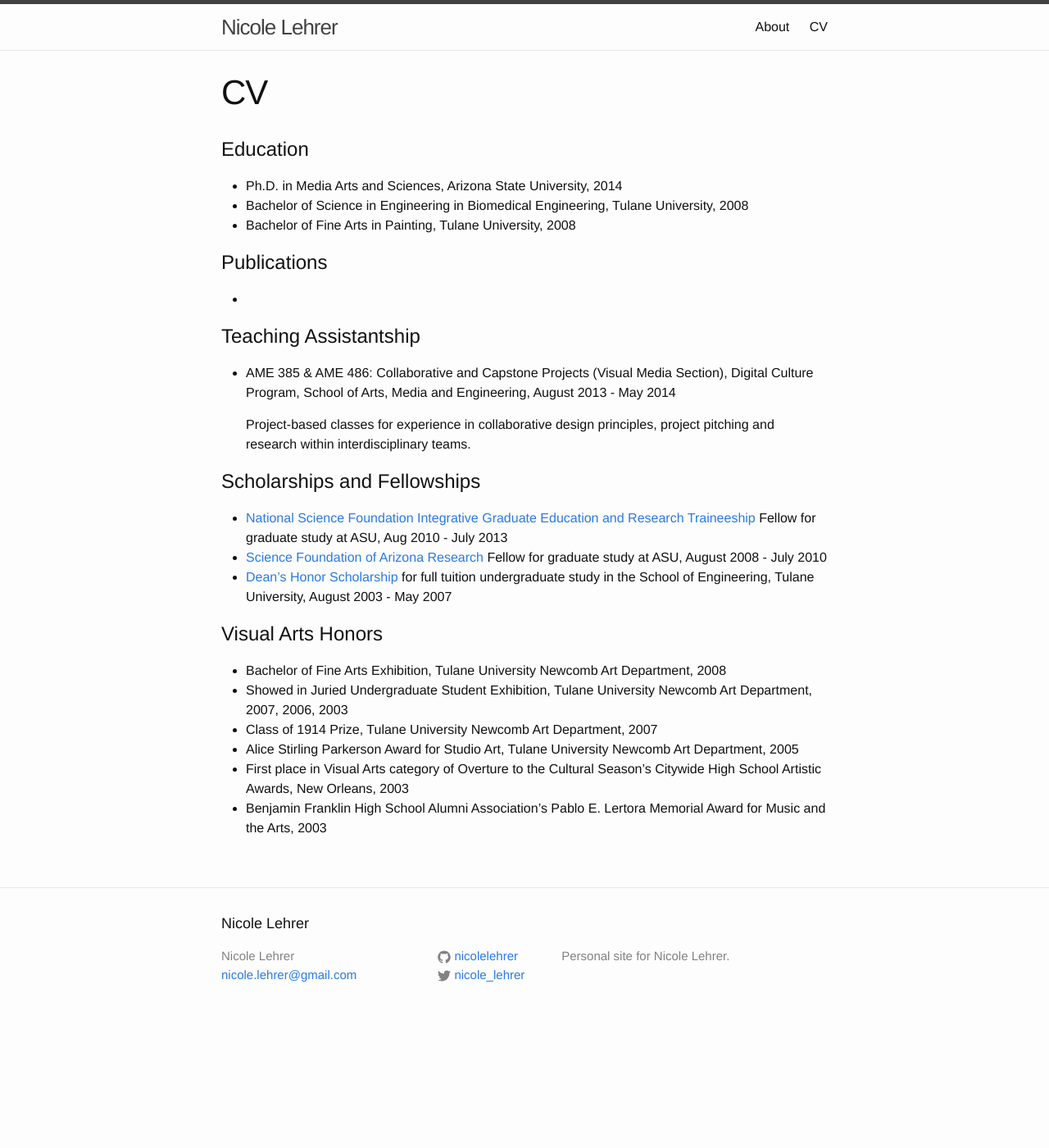
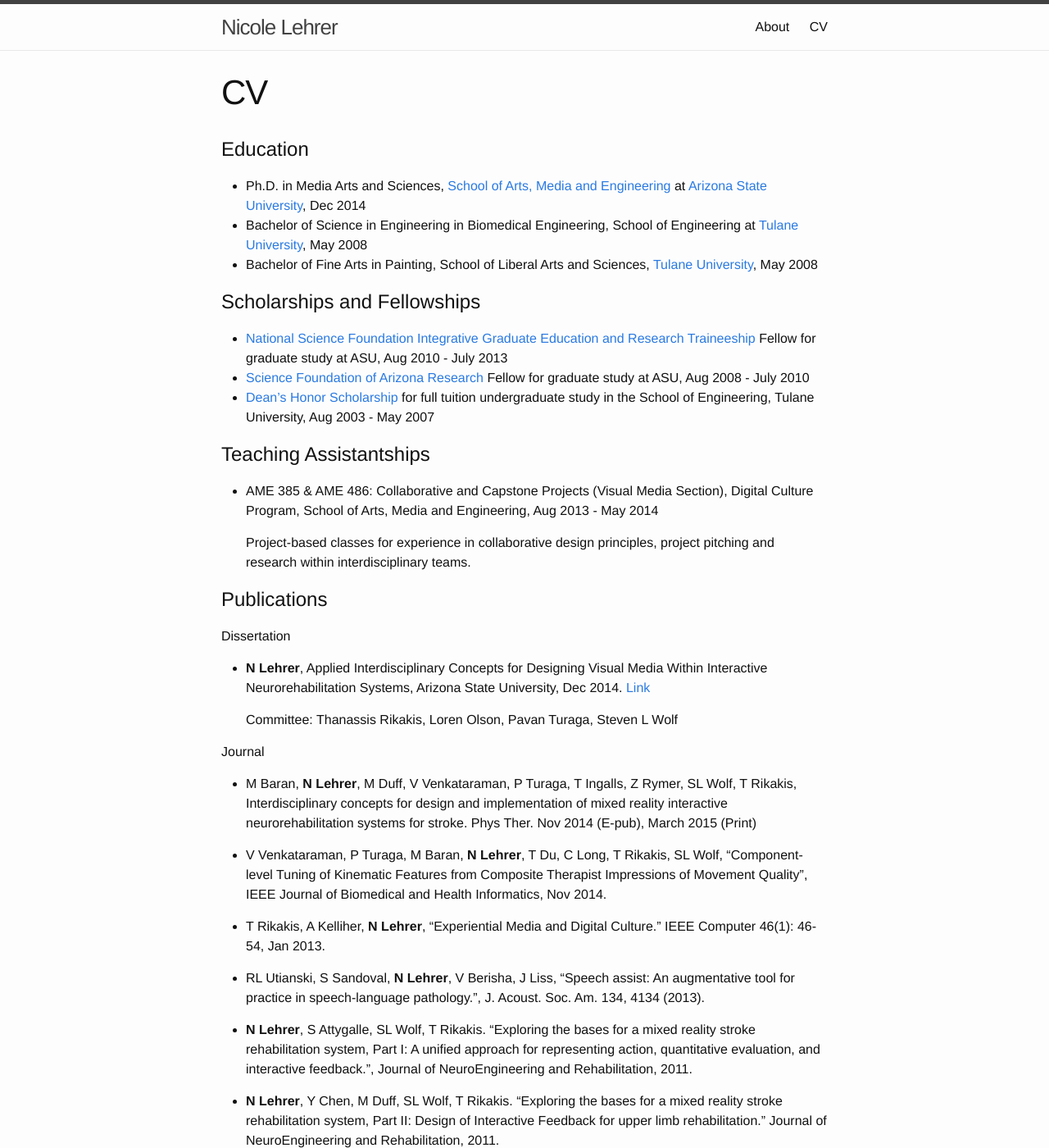
Before and after one commit to nicolelehrer/nicolelehrer.github.io, a Jekyll site: the page built from 1CV.md, in a window 1280 px wide and 1400 px high. Shown: the whole window at 82% size. Built offline with Jekyll 4.4.1, drawn with Linux system fonts in a browser that asks for light colours; some of the changed text lies outside the part shown.

Commit message:
updated CV

```diff
--- a/1CV.md
+++ b/1CV.md
@@ -7,35 +7,87 @@ permalink: /CV/
 Education
 ===
 
-- Ph.D. in Media Arts and Sciences, Arizona State University, 2014
-- Bachelor of Science in Engineering in Biomedical Engineering, Tulane University, 2008
-- Bachelor of Fine Arts in Painting, Tulane University, 2008
+- Ph.D. in Media Arts and Sciences, [School of Arts, Media and Engineering](http://ame.asu.edu) at [Arizona State University](http://www.asu.edu), Dec 2014
+- Bachelor of Science in Engineering in Biomedical Engineering, School of Engineering at [Tulane University](http://tulane.edu), May 2008
+- Bachelor of Fine Arts in Painting, School of Liberal Arts and Sciences, [Tulane University](http://tulane.edu), May 2008
 
+Scholarships and Fellowships
+===
+
+- [National Science Foundation Integrative Graduate Education and Research Traineeship](http://www.igert.org) Fellow for graduate study at ASU, Aug 2010 - July 2013
+- [Science Foundation of Arizona Research](http://www.sfaz.org) Fellow for graduate study at ASU, Aug 2008 - July 2010
+- [Dean's Honor Scholarship](http://tulane.edu/financialaid/grants/dhs.cfm) for full tuition undergraduate study in the School of Engineering, Tulane University, Aug 2003 - May 2007
+
+Teaching Assistantships
+===
+
+- AME 385 & AME 486: Collaborative and Capstone Projects (Visual Media Section), Digital Culture Program, School of Arts, Media and Engineering, Aug 2013 - May 2014
+
+	Project-based classes for experience in collaborative design principles, project pitching and research within interdisciplinary teams.
 
 Publications
 ===
 
--
+Dissertation
+
+- **N Lehrer**, Applied Interdisciplinary Concepts for Designing Visual Media Within Interactive Neurorehabilitation Systems, Arizona State University, Dec 2014. [Link](http://repository.asu.edu/items/26862)
+
+	Committee: Thanassis Rikakis, Loren Olson, Pavan Turaga, Steven L Wolf
+
+Journal
+
+- M Baran, **N Lehrer**, M Duff, V Venkataraman, P Turaga, T Ingalls, Z Rymer, SL Wolf, T Rikakis, Interdisciplinary concepts for design and implementation of mixed reality interactive neurorehabilitation systems for stroke. Phys Ther. Nov 2014 (E-pub), March 2015 (Print)
+
+- V Venkataraman, P Turaga, M Baran, **N Lehrer**, T Du, C Long, T Rikakis, SL Wolf, "Component-level Tuning of Kinematic Features from Composite Therapist Impressions of Movement Quality", IEEE Journal of Biomedical and Health Informatics, Nov 2014.
+
+- T Rikakis, A Kelliher, **N Lehrer**, "Experiential Media and Digital Culture." IEEE Computer 46(1): 46-54, Jan 2013.
+
+- RL Utianski, S Sandoval, **N Lehrer**, V Berisha, J Liss, "Speech assist: An augmentative tool for practice in speech-language pathology.", J. Acoust. Soc. Am. 134, 4134 (2013).
+
+- **N Lehrer**, S Attygalle, SL Wolf, T Rikakis. "Exploring the bases for a mixed reality stroke rehabilitation system, Part I: A unified approach for representing action, quantitative evaluation, and interactive feedback.", Journal of NeuroEngineering and Rehabilitation, 2011.
+
+- **N Lehrer**, Y Chen, M Duff, SL Wolf, T Rikakis. "Exploring the bases for a mixed reality stroke rehabilitation system, Part II: Design of Interactive Feedback for upper limb rehabilitation." Journal of NeuroEngineering and Rehabilitation, 2011.
+
+- Y Chen, M Duff, **N Lehrer**, SM Liu, P Blake, SL Wolf, H Sundaram, and T Rikakis, "A Novel Adaptive Mixed Reality System for Stroke Rehabilitation: Principles, Proof of Concept and Preliminary Application in Two Patients", Topics in Stroke Rehabilitation 2011, 18(3):212–230
 
 
-Teaching Assistantship
-===
-- AME 385 & AME 486: Collaborative and Capstone Projects (Visual Media Section), Digital Culture Program, School of Arts, Media and Engineering, August 2013 - May 2014
+Conference
 
-	Project-based classes for experience in collaborative design principles, project pitching and research within interdisciplinary teams.
+- V Venkataraman, P Turaga, **N Lehrer**, M Baran, T Rikakis, SL Wolf, "Decision Support for Stroke Rehabilitation Therapy via Describable Attribute-based Decision Trees", International Conference of the IEEE Engineering in Medicine and Biology Society, Aug 2014.
 
-Scholarships and Fellowships
-===
-- [National Science Foundation Integrative Graduate Education and Research Traineeship](http://www.igert.org) Fellow for graduate study at ASU, Aug 2010 - July 2013
-- [Science Foundation of Arizona Research](http://www.sfaz.org) Fellow for graduate study at ASU, August 2008 - July 2010
-- [Dean's Honor Scholarship](http://tulane.edu/financialaid/grants/dhs.cfm) for full tuition undergraduate study in the School of Engineering, Tulane University, August 2003 - May 2007
+- V Venkataraman, P Turaga, **N Lehrer**, M Baran, T Rikakis, SL Wolf, "Attractor-Shape for Dynamical Analysis of Human Movement: Applications in Stroke Rehabilitation and Action Recognition", IEEE Conference on Computer Vision and Pattern Recognition Workshops, June 2013.
+
+- M Baran, **N Lehrer**, D Siwiak, Y Chen, M Duff, T Ingalls, T Rikakis, "Design of a home-based adaptive mixed reality rehabilitation system for stroke survivors.", 33rd Annual IEEE EMBS, Boston, MA, Aug 2011.
+
+- **N Lehrer** & M Baran. Adaptive mixed reality stroke rehabilitation for clinical and home-based application. Presentation at American Physical Therapy Association Combined Sections Meeting 2011.
+
+- D Siwiak, **N Lehrer**, M Baran, Y Chen, M Duff, T Ingalls, and T Rikakis, "A Home-based Adaptive Mixed Reality Rehabilitation System," Proceedings of ACM Multimedia International Conference (ACM MM), Scottsdale, AZ. November 28 - December 1, 2011. pdf
+
+- M Baran, **N Lehrer**, D Siwiak, Y Chen, M Duff, T Ingalls, T Rikakis. "Design of a home-based adaptive mixed reality rehabilitation system for stroke survivors." 33rd Annual International IEEE EMBS Conference, Boston, Massachusetts, August 30 - September 3, 2011.
+
+- Y Chen, Margaret Duff, **Nicole Lehrer**, Hari Sundaram, Jiping He, Steve L. Wolf, and Thanassis Rikakis T, “A Computational Framework for Quantitative Evaluation of Movement during Rehabilitation”, International Symposium on Computational Models for Life Sciences, Tokyo, Japan, 22-24 June 2011.
+
+- Y Chen, **N Lehrer**, H Sundaram and T Rikakis. "Adaptive Mixed Reality Stroke Rehabilitation: System Architecture and Evaluation Metrics". 1st Multimedia Systems Conference (MMSys 2010). Feb. 2010. Scottsdale, AZ.
+
+- N. Lehrer, S. Rajko, D. Siwiak, D. Tinapple, I. Wallis, T. Koziupa, M. Chen, M. Baran, A. Kidane, D. Lorig, and L. Olson, "Thrii," Proceedings of ACM Multimedia International Conference (ACM MM), Firenze, Italy. October 25-29, 2010. pdf
+
 
 Visual Arts Honors
 ===
 
+Shows
+
 - Bachelor of Fine Arts Exhibition, Tulane University Newcomb Art Department, 2008
-- Showed in Juried Undergraduate Student Exhibition, Tulane University Newcomb Art Department, 2007, 2006, 2003
+- Juried Undergraduate Student Exhibition, Tulane University Newcomb Art Department, 2007, 2006, 2003
+
+Awards
+
+(Undergraduate)
+
 - Class of 1914 Prize, Tulane University Newcomb Art Department, 2007
 - Alice Stirling Parkerson Award for Studio Art, Tulane University Newcomb Art Department, 2005
+
+(High school)
+
 - First place in Visual Arts category of Overture to the Cultural Season’s Citywide High School Artistic Awards, New Orleans, 2003
 - Benjamin Franklin High School Alumni Association’s Pablo E. Lertora Memorial Award for Music and the Arts, 2003
--- a/_posts/2015-01-24-welcome-to-jekyll.markdown
+++ b/_posts/2015-01-24-welcome-to-jekyll.markdown
@@ -5,4 +5,4 @@ date:   2015-01-24 13:20:49
 categories: jekyll update
 ---
 
-This is my personal site. Currently updating with some paintings, graduate work and other projects.
+This is my personal site. Adding info on graduate work, paintings and other projects soon.
```
Also changed, not shown: 3 other files.
